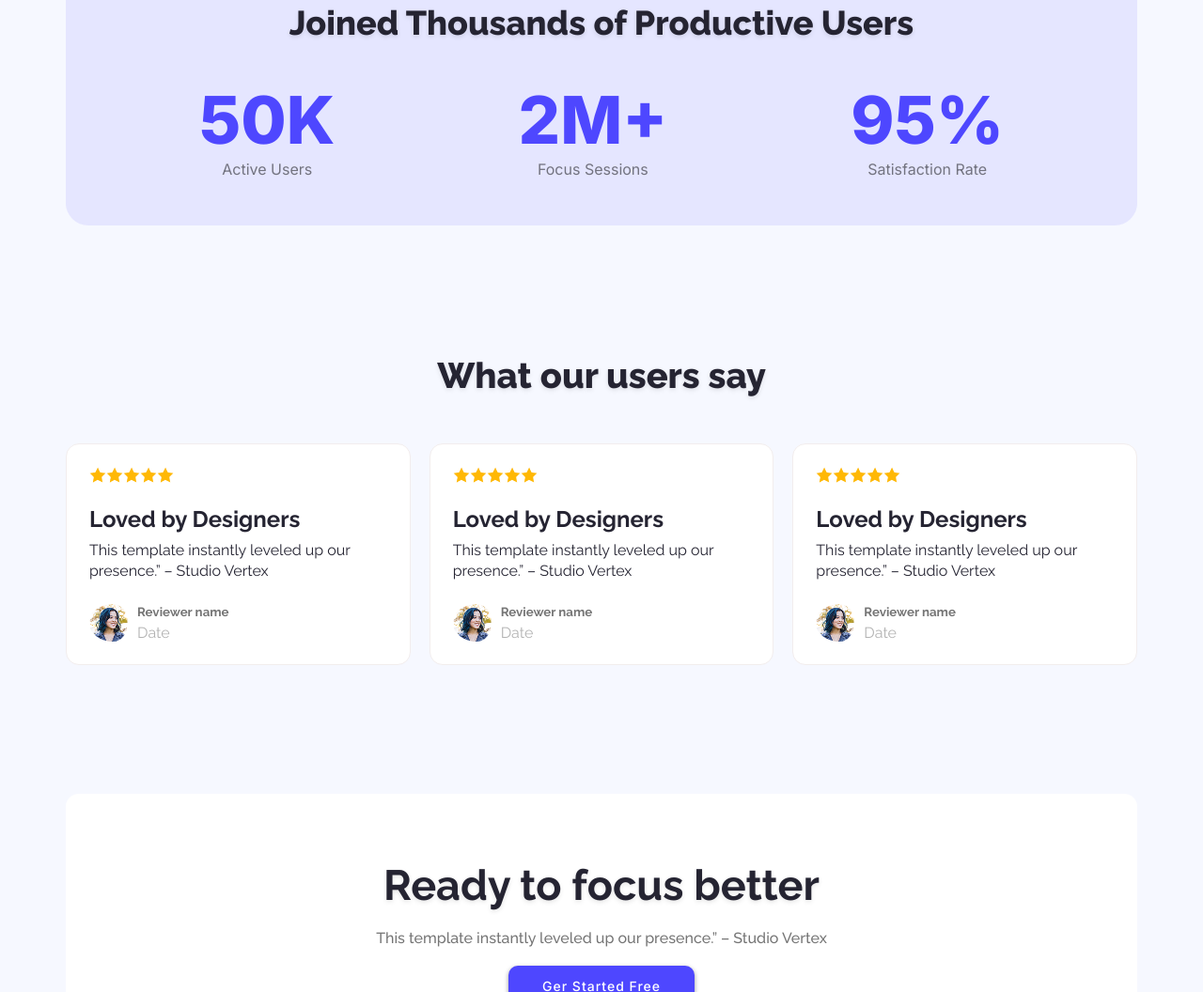
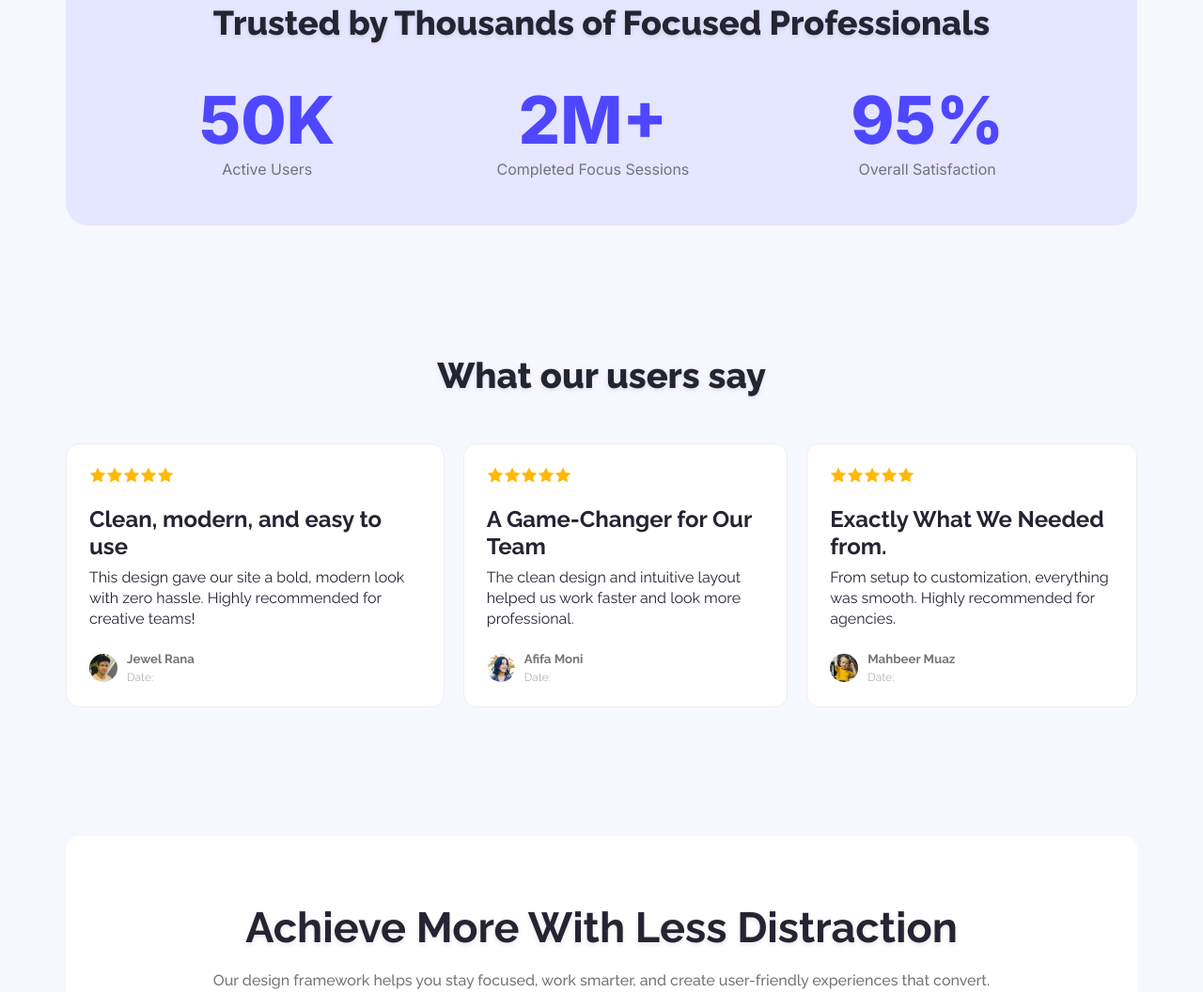
Before and after one commit to JewelRana00/b12-assignment-1, a plain HTML site: page index.html in a window 1280 px wide. Shown: the part 1303-2359 px from the top of the page at 94% size. Drawn offline with Linux system fonts and the light colour scheme.

Commit message:
All content have been updated

```diff
--- a/index.html
+++ b/index.html
@@ -15,21 +15,21 @@
             <button class="btn-primary">Sign Up</button>
         </nav>
         <div class="hero-area">
-            <h1>Cool Dark UI Template for Webflow Agencies!</h1>
+            <h1>Design. Build. Launch. All in One Powerful Template!</h1>
             <button class="btn-primary">Stay Focused</button>
         </div>
     </header>
 <main>
     <section class="action">
         <div class="action-text-area">
-            <h3>See It in Action</h3>
-            <p>Explore the live preview and imagine your brand in this bold new look.</p>
+            <h3>Experience the Difference</h3>
+            <p>Get a real-time feel for how our sleek, modern template brings your brand to life with impact and clarity.</p>
             <button class="btn-primary">Launch Live Preview</button>
         </div>
         <img class="action-img" src="Assets/wc-mini.png" alt="Web flow Conf2022">
     </section>
     <section class="users">
-        <h4>Joined Thousands of Productive Users</h4>
+        <h4>Trusted by Thousands of Focused Professionals</h4>
         <div class="user-data-group">
             <div class="user-data-single">
                 <h2 class="user-data-title">50K</h2>
@@ -37,11 +37,11 @@
             </div>
             <div class="user-data-single">
                 <h2 class="user-data-title">2M+</h2>
-                <p class="user-data-description">Focus Sessions</p>
+                <p class="user-data-description">Completed Focus Sessions</p>
             </div>
             <div class="user-data-single">
                 <h2 class="user-data-title">95%</h2>
-                <p class="user-data-description">Satisfaction Rate</p>
+                <p class="user-data-description">Overall Satisfaction</p>
             </div>
         </div>
     </section>
@@ -57,14 +57,14 @@
                     <img src="Assets/icon-star.png" alt="star">
                 </div>
                 <div class="about-review">
-                    <h4>Loved by Designers</h4>
-                    <p>This template instantly leveled up our presence.” – Studio Vertex</p>
+                    <h4>Clean, modern, and easy to use</h4>
+                    <p>This design gave our site a bold, modern look with zero hassle. Highly recommended for creative teams!</p>
                 </div>
                 <div class="person-profile">
-                    <img src="Assets/avatar.png" alt="Profile Pic">
+                    <img src="Assets/avatar1.jpg" alt="Profile Pic">
                     <div class="person-profile-details">
-                        <h5>Reviewer name</h5>
-                        <p>Date</p>
+                        <h5>Jewel Rana</h5>
+                        <p>Date:</p>
                     </div>
                 </div>
             </div>
@@ -77,14 +77,14 @@
                     <img src="Assets/icon-star.png" alt="star">
                 </div>
                 <div class="about-review">
-                    <h4>Loved by Designers</h4>
-                    <p>This template instantly leveled up our presence.” – Studio Vertex</p>
+                    <h4>A Game-Changer for Our Team</h4>
+                    <p>The clean design and intuitive layout helped us work faster and look more professional.</p>
                 </div>
                 <div class="person-profile">
-                    <img src="Assets/avatar.png" alt="Profile Pic">
+                    <img src="Assets/avatar2.png" alt="Profile Pic">
                     <div class="person-profile-details">
-                        <h5>Reviewer name</h5>
-                        <p>Date</p>
+                        <h5>Afifa Moni</h5>
+                        <p>Date:</p>
                     </div>
                 </div>
             </div>
@@ -97,27 +97,27 @@
                     <img src="Assets/icon-star.png" alt="star">
                 </div>
                 <div class="about-review">
-                    <h4>Loved by Designers</h4>
-                    <p>This template instantly leveled up our presence.” – Studio Vertex</p>
+                    <h4>Exactly What We Needed from.</h4>
+                    <p>From setup to customization, everything was smooth. Highly recommended for agencies.</p>
                 </div>
                 <div class="person-profile">
-                    <img src="Assets/avatar.png" alt="Profile Pic">
+                    <img src="Assets/avatar3.jpg" alt="Profile Pic">
                     <div class="person-profile-details">
-                        <h5>Reviewer name</h5>
-                        <p>Date</p>
+                        <h5>Mahbeer Muaz</h5>
+                        <p>Date:</p>
                     </div>
                 </div>
             </div>
         </div>
     </section>
     <section class="focus">
-        <h2>Ready to focus better</h2>
-        <p>This template instantly leveled up our presence.” – Studio Vertex</p>
+        <h2>Achieve More With Less Distraction</h2>
+        <p>Our design framework helps you stay focused, work smarter, and create user-friendly experiences that convert.</p>
         <button class="btn-primary">Ger Started Free</button>
         <img class="big-banner-img" src="Assets/wc-big.png" alt="Web flow Conf2022 Banner Picture">
     </section>
     <section class="contact">
-        <h2>Let’s Get in Touch</h2>
+        <h2>We’d Love to Hear from You</h2>
         <form action="">
             <label for="email">Email:</label>
             <input type="email" name="" id="email" placeholder="example@email.com" required>
@@ -132,7 +132,7 @@
     <footer class="footer">
         <div class="footer-nav">
             <h2>LOGO</h2>
-            <p>Ready to elevate your online presence? Contact us today to discuss your project and discover how we can bring your vision to life.</p>
+            <p>Let’s create something amazing together. Reach out now to bring your next big idea to life with a design that delivers results.</p>
             <ul>
                 <li><a href="">Home</a></li>
                 <li><a href="">About</a></li>
--- a/style.css
+++ b/style.css
@@ -194,14 +194,17 @@ nav {
     align-items: center;
 }
 .person-profile img {
+    width: 30px;
+    height: 30px;
     border-radius: 50%;
-    padding-right: 10px;
+    margin-right: 10px;
 }
 .person-profile-details h5 {
     margin-bottom: 5px;
     color: var(--textSecondary);
 }
 .person-profile-details p {
+    font-size: 12px;
     color: var(--textTertiary);
 }
 
@@ -250,7 +253,7 @@ nav {
     /* box-shadow: 0px 2px 5px rgba(0, 0, 0, 0.1); */
 }
 .contact h2 {
-    font-size: 45px;
+    font-size: 50px;
     width: 50%;
     text-shadow: 0px 2px 5px rgba(0, 0, 0, 0.1);
 }
```
Also changed, not shown: Assets/avatar1.jpg (added), Assets/avatar2.png (renamed from Assets/avatar.png), Assets/avatar3.jpg (added).
